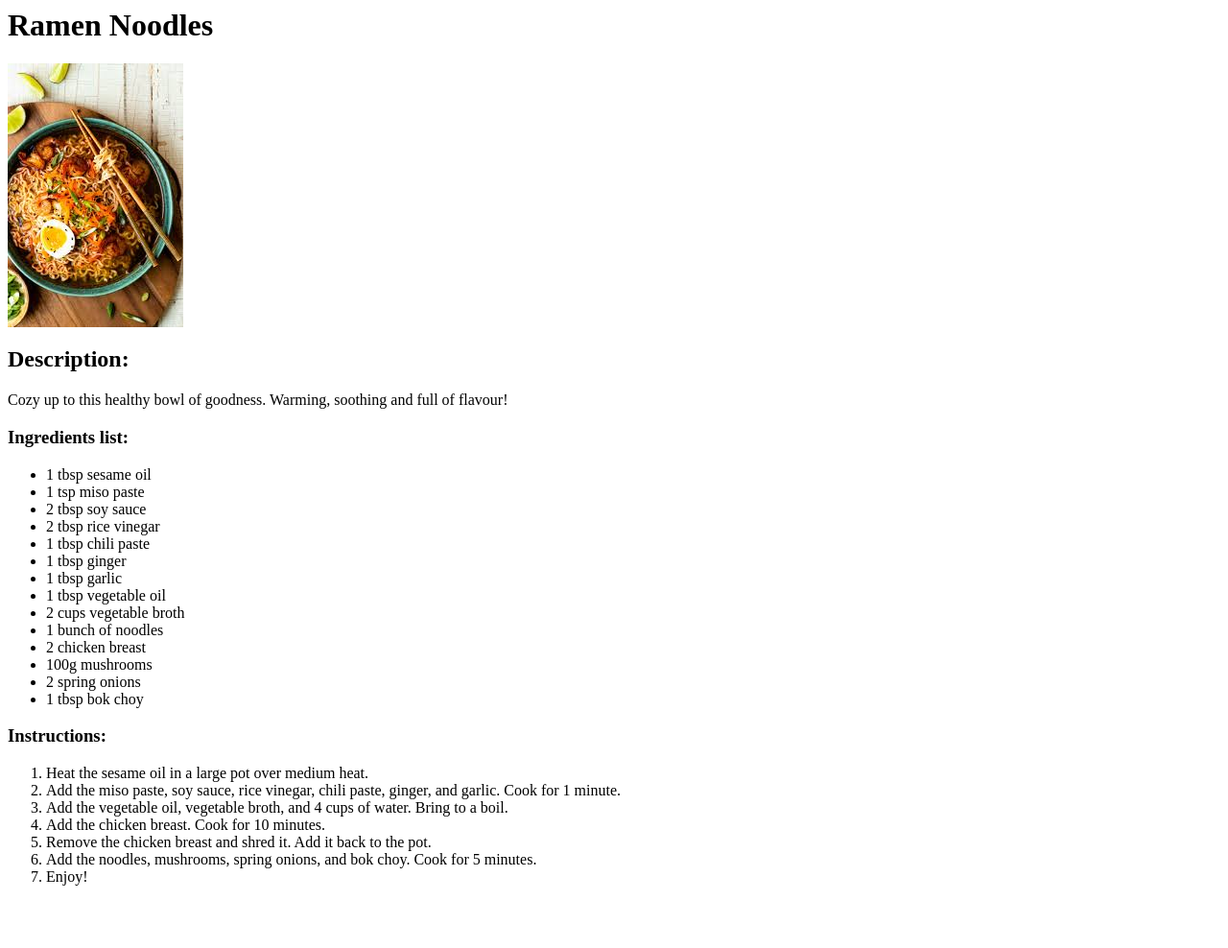
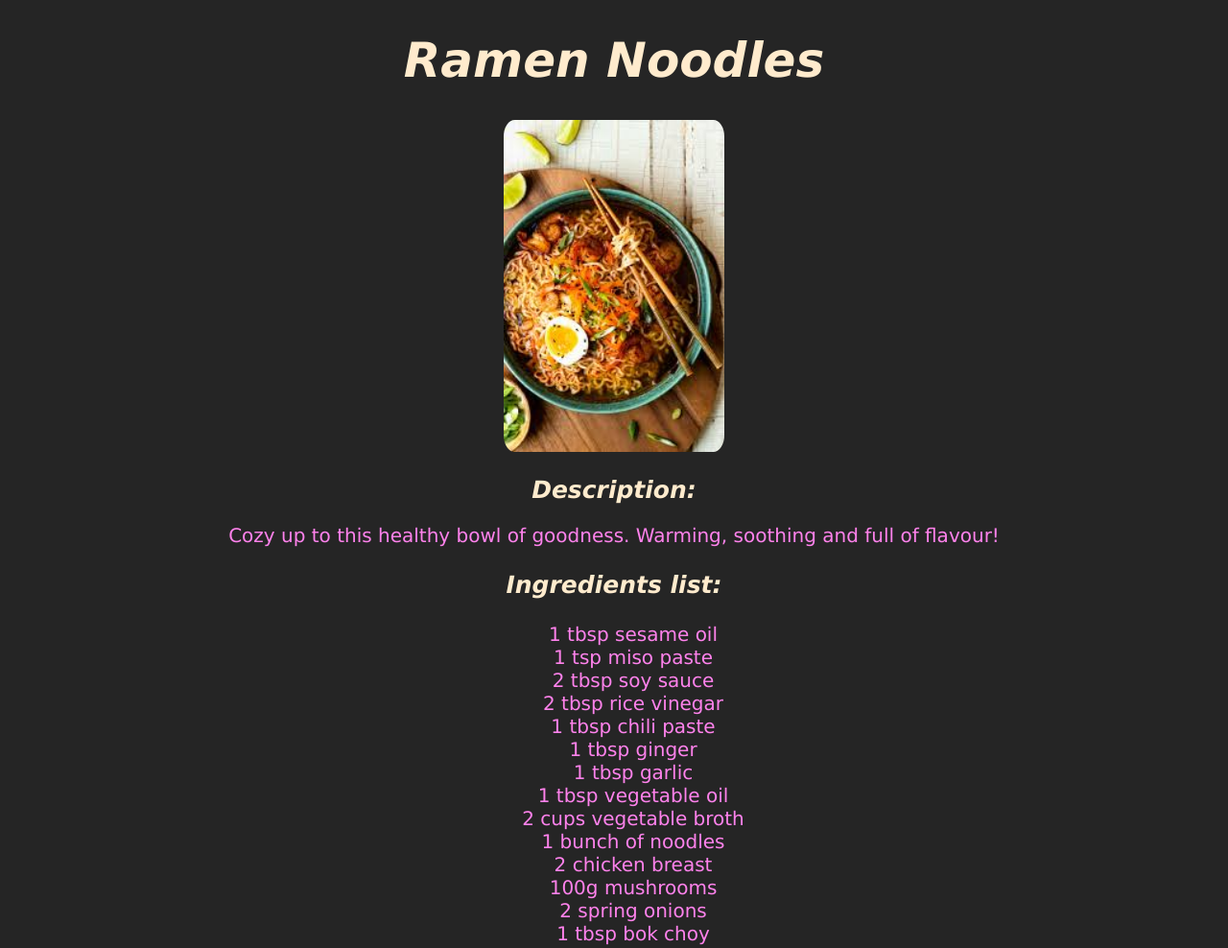
Before and after one commit to mistergrogan/odin-recipes, a plain HTML site: page recipes/ramen.html in a window 1280 px wide. Shown: the top 988 px of the page at 96% size. Before the commit the page ends 939 px from the top, so only its background shows below. Drawn offline with Linux system fonts and the light colour scheme.

Commit message:
styled the ramen recipe page and resized/rounded the image

```diff
--- /dev/null
+++ b/recipes/ramen.css
@@ -0,0 +1,34 @@
+body {
+  background-color: rgb(37, 37, 37);
+  font-family: Verdana, Geneva, Tahoma, sans-serif;
+  text-align: center;
+}
+
+.h1-class {
+  font-size: 50px;
+}
+
+h1,
+h2,
+h3 {
+  color: blanchedalmond;
+  font-style: italic;
+  font-size: 25px;
+}
+
+p,
+li {
+  color: #ff82ec;
+  font-size: 20px;
+}
+
+ul,
+ol {
+  list-style-type: none; /* removes the bullet points and numbers from ul & ol */
+}
+
+img {
+  border-radius: 5%;
+  height: auto;
+  width: 18vw;
+}
--- a/recipes/ramen.html
+++ b/recipes/ramen.html
@@ -1,7 +1,19 @@
-<h1>Ramen Noodles</h1>
-<img src="images/Ramen.jpeg" alt="Delicious bowl of steaming Ramen">
+<!DOCTYPE html>
+<html lang="en">
+  <head>
+    <meta charset="UTF-8" />
+    <meta name="viewport" content="width=device-width, initial-scale=1.0" />
+    <title>Document</title>
+    <link rel="stylesheet" href="ramen.css" />
+  </head>
+  <body>
+    <h1 class="h1-class">Ramen Noodles</h1>
+    <img src="images/Ramen.jpeg" alt="Delicious bowl of steaming Ramen" />
     <h2>Description:</h2>
-        <p>Cozy up to this healthy bowl of goodness. Warming, soothing and full of flavour!</p>
+    <p>
+      Cozy up to this healthy bowl of goodness. Warming, soothing and full of
+      flavour!
+    </p>
     <h3>Ingredients list:</h3>
     <ul>
       <li>1 tbsp sesame oil</li>
@@ -23,10 +35,21 @@
     <h3>Instructions:</h3>
     <ol>
       <li>Heat the sesame oil in a large pot over medium heat.</li>
-            <li>Add the miso paste, soy sauce, rice vinegar, chili paste, ginger, and garlic. Cook for 1 minute.</li>
-            <li>Add the vegetable oil, vegetable broth, and 4 cups of water. Bring to a boil.</li>
+      <li>
+        Add the miso paste, soy sauce, rice vinegar, chili paste, ginger, and
+        garlic. Cook for 1 minute.
+      </li>
+      <li>
+        Add the vegetable oil, vegetable broth, and 4 cups of water. Bring to a
+        boil.
+      </li>
       <li>Add the chicken breast. Cook for 10 minutes.</li>
       <li>Remove the chicken breast and shred it. Add it back to the pot.</li>
-            <li>Add the noodles, mushrooms, spring onions, and bok choy. Cook for 5 minutes.</li>
+      <li>
+        Add the noodles, mushrooms, spring onions, and bok choy. Cook for 5
+        minutes.
+      </li>
       <li>Enjoy!</li>
     </ol>
+  </body>
+</html>
```
Lines whose indentation alone changed are shown as unchanged.
